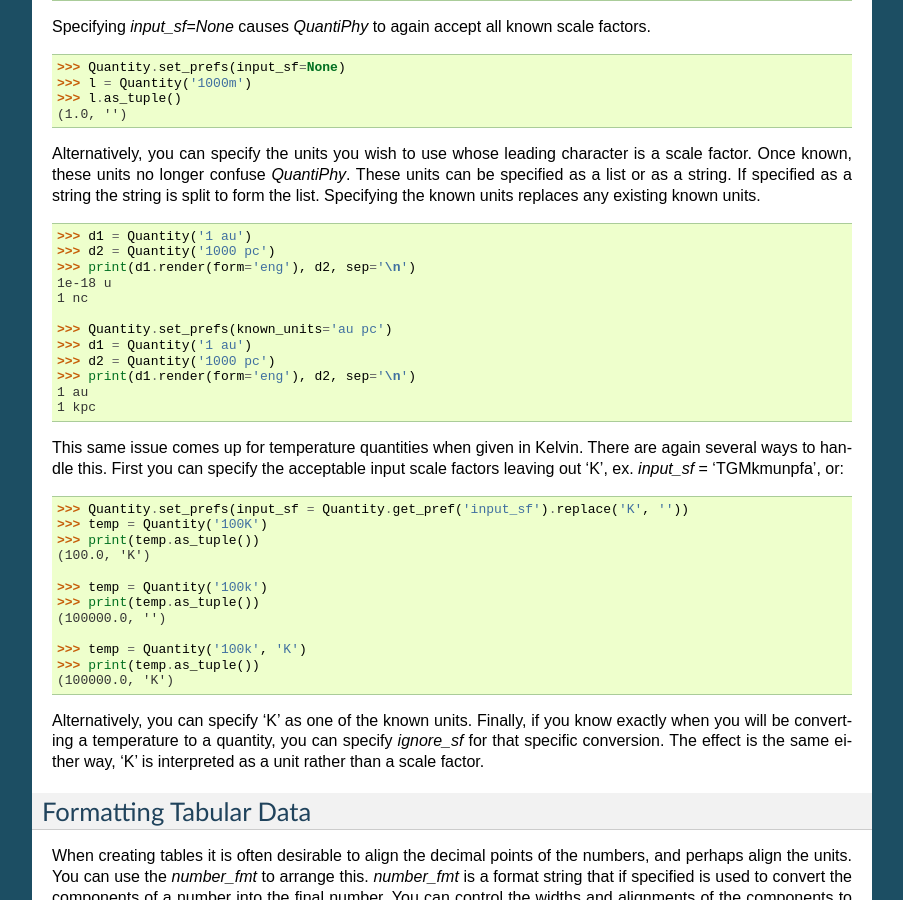
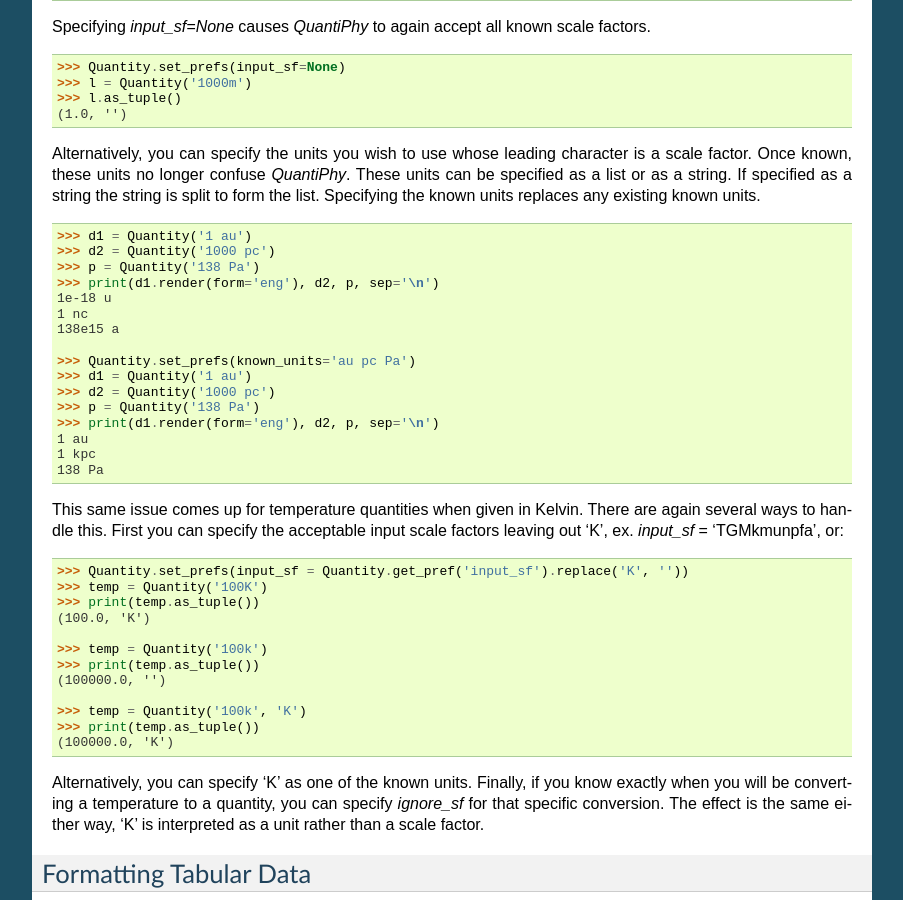
Before and after one commit to KenKundert/quantiphy, a Sphinx documentation site: the page built from doc/user.rst, in a window 1280 px wide and 900 px high, scrolled down 24192 px. Shown: the whole window, without its empty margins (198-1101 px from the left). Built offline with Sphinx 7.4.7, drawn with Linux system fonts in a browser that asks for light colours.

Commit message:
Add Pa example to documentation.

```diff
--- a/doc/user.rst
+++ b/doc/user.rst
@@ -1672,16 +1672,20 @@
 
     >>> d1 = Quantity('1 au')
     >>> d2 = Quantity('1000 pc')
-    >>> print(d1.render(form='eng'), d2, sep='\n')
+    >>> p = Quantity('138 Pa')
+    >>> print(d1.render(form='eng'), d2, p, sep='\n')
     1e-18 u
     1 nc
-
-    >>> Quantity.set_prefs(known_units='au pc')
+    138e15 a
+
+    >>> Quantity.set_prefs(known_units='au pc Pa')
     >>> d1 = Quantity('1 au')
     >>> d2 = Quantity('1000 pc')
-    >>> print(d1.render(form='eng'), d2, sep='\n')
+    >>> p = Quantity('138 Pa')
+    >>> print(d1.render(form='eng'), d2, p, sep='\n')
     1 au
     1 kpc
+    138 Pa
 
 This same issue comes up for temperature quantities when given in Kelvin. There
 are again several ways to handle this. First you can specify the acceptable
```
